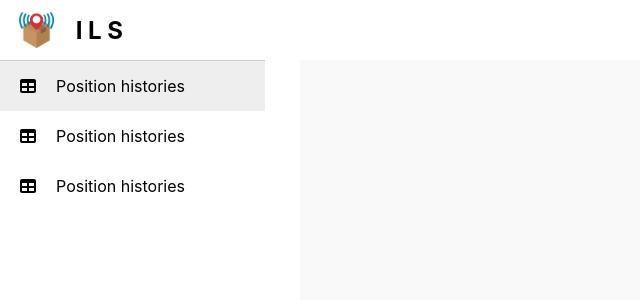
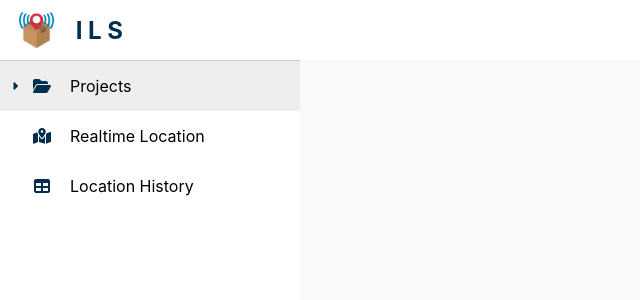
Before and after one commit to Nieraa/UWB-Client, a React (Create React App) app: page / in a window 1280 px wide. Shown: the top 300 px of the page, without its empty margins (0-640 px from the left). Built offline with nearby package versions, Linux system fonts and the light colour scheme.

Commit message:
add theme to components and add submenu to sidenav

```diff
--- a/src/components/appBar/AppBar.style.ts
+++ b/src/components/appBar/AppBar.style.ts
@@ -1,12 +1,13 @@
 import styled, { css } from "styled-components";
 import { maxLayout, minLayout } from "../../utils/breakpoint";
+import '../../theme/Theme.css';
 
 export const TopNavbar = styled.div`
   width: 100vw;
   height: 36px;
   position: fixed;
   padding: 12px 19px;
-  background-color: white;
+  background-color: var(--white);
 `;
 
 export const NavBrand = styled.div`
@@ -18,7 +19,7 @@ export const LogoWrapper = styled.a`
   img {
     margin-right: 22px;
   }
-  color: #000000;
+  color: var(--primary);
   text-decoration: none;
   font-size: 24px;
   font-weight: bolder;
--- a/src/components/main/Main.style.ts
+++ b/src/components/main/Main.style.ts
@@ -1,5 +1,6 @@
 import styled, { css } from "styled-components";
 import { maxLayout, minLayout } from "../../utils/breakpoint";
+import '../../theme/Theme.css';
 
 export const MainArea = styled.div`
   width: calc(100vw - 300px);
@@ -7,5 +8,5 @@ export const MainArea = styled.div`
   position: fixed;
   bottom: 0;
   right: 0;
-  background-color: #F9F9F9;
+  background-color: var(--grey);
 `;
--- a/src/components/sideNavbar/SideNavbar.style.ts
+++ b/src/components/sideNavbar/SideNavbar.style.ts
@@ -1,52 +1,86 @@
 import styled, { css } from "styled-components";
 import { maxLayout, minLayout } from "../../utils/breakpoint";
+import '../../theme/Theme.css';
 
-export const Navbar = styled.div`
-  width: 265px;
+export const Navbar = styled.ul`
+  width: 300px;
   height: calc(100vh - 60px);
   position: fixed;
   top: 60px;
-  border-top: 1px solid #CCCCCC;
-  border-bottom: 1px solid #CCCCCC;
+  margin: 0;
+  padding: 0;
+  border-top: 1px solid var(--grey100);
+  border-bottom: 1px solid var(--grey100);
   background-color: white;
   overflow-x: hidden;
-
-  @media ${minLayout.xxl} {
-    width: 300px;
-  }
 `;
 
-export const NavItem = styled.a<{ focusMenu: boolean }>`
-  color: black;
-  background-color: ${({ focusMenu }) => (focusMenu ? "#EEEEEE" : "#FFFFFF")};
+export const NavItem = styled.li`
+`;
+
+export const NavLink = styled.a<{ focusMenu: boolean, hasSubMenu: boolean }>`
+  color: var(--black);
+  background-color: ${(props) => (props.focusMenu ? "#EEEEEE" : "#FFFFFF")};
   text-decoration: none;
   height: 18px;
-  padding: 16px;
+  padding: ${(props) => (props.hasSubMenu ? "16px 9px" : "16px 30px")};
   display: flex;
   align-items: center;
   font-weight: 400;
   line-height: 24px;
 
   &:hover {
-    background-color: #EEEEEE;
+    background-color: var(--grey50);
     transition: all 0.2s;
   }
 
   svg {
     margin-right: 16px;
     width: 24px;
-    color: #000000;
+    color: var(--primary);
+  }
+
+  ${({ hasSubMenu }) =>
+    hasSubMenu &&
+      css`
+        svg:first-child {
+          margin-right: 9px;
+          width: 12px;
+          height: 12px;
+          color: var(--primary);
+        }
+      `}
+`;
+
+export const SubMenu = styled.ul<{ collapse: boolean, length: number }>`
+  display: ${(props) => (props.collapse ? "none" : "block")};
+  list-style: none;
+  height: ${(props) => (props.length > 6 ? "300px" : "auto")};
+  margin: 0;
+  padding: 0;
+  border-bottom: 1px solid var(--grey100);
+  overflow-y: auto;
+
+  ${NavLink} {
+    padding-left: 45px;
+  }
+
+  ::-webkit-scrollbar {
+    width: 20px;
+  }
+
+  ::-webkit-scrollbar-track {
+    background-color: transparent;
+  }
+
+  ::-webkit-scrollbar-thumb {
+    background-color: var(--grey200);
+    border-radius: 20px;
+    border: 6px solid transparent;
+    background-clip: content-box;
+  }
+
+  ::-webkit-scrollbar-thumb:hover {
+    background-color: var(--grey300);
   }
 `;
-
-export const NavImage = styled.div`
-  margin-right: 16px;
-  display: flex;
-  align-items: center;
-`;
-
-export const IconWrapper = styled.div`
-  margin-right: 8px;
-  display: flex;
-  align-content: center;
-`;
--- a/src/components/sideNavbar/SideNavbar.tsx
+++ b/src/components/sideNavbar/SideNavbar.tsx
@@ -1,16 +1,11 @@
-import { Navbar, NavItem } from "./SideNavbar.style";
+import { Navbar, NavItem, NavLink, SubMenu } from "./SideNavbar.style";
 import { FontAwesomeIcon } from "@fortawesome/react-fontawesome";
-import { faTable } from "@fortawesome/free-solid-svg-icons";
-
-// interface InnerItemProps {
-
-// }
+import { faTable, faMapLocationDot, faFolderOpen, faFileLines, faCaretRight, faCaretDown } from "@fortawesome/free-solid-svg-icons";
+import { useState } from "react";
 
 interface ItemProps {
   title: string;
   url: string;
-  src: string;
-  alt: string;
 }
 
 interface SideNavbarProps {
@@ -18,20 +13,48 @@ interface SideNavbarProps {
 }
 
 export const SideNavbar = (props: SideNavbarProps) => {
-  // const { items } = props;
+  const { items } = props;
+  const hasSubMenu = items.length > 0 ? true : false;
+
+  const [collapse, setCollapse] = useState(true);
+
   return (
     <Navbar>
-      <NavItem href="" target="_blank" rel="noopener noreferrer" focusMenu={true}>
-        <FontAwesomeIcon icon={faTable} />
-        Position histories
+      <NavItem>
+        <NavLink href="" focusMenu={true} hasSubMenu={hasSubMenu}>
+          {hasSubMenu ?
+            collapse ?
+              <FontAwesomeIcon icon={faCaretRight} onClick={() => setCollapse(!collapse)}/>
+              : <FontAwesomeIcon icon={faCaretDown} onClick={() => setCollapse(!collapse)}/>
+              : <></>
+              }
+          <FontAwesomeIcon icon={faFolderOpen} />
+          Projects
+        </NavLink>
+        {hasSubMenu &&
+          <SubMenu collapse={collapse} length={items.length}>
+            {items.map((item) =>
+              <li>
+                <NavLink href={item.url} focusMenu={false} hasSubMenu={false}>
+                  <FontAwesomeIcon icon={faFileLines} />
+                  {item.title}
+                </NavLink>
+              </li>
+            )}
+          </SubMenu>
+        }
       </NavItem>
-      <NavItem href="" target="_blank" rel="noopener noreferrer" focusMenu={false}>
-        <FontAwesomeIcon icon={faTable} />
-        Position histories
+      <NavItem>
+        <NavLink href="#" focusMenu={false} hasSubMenu={false}>
+          <FontAwesomeIcon icon={faMapLocationDot} />
+          Realtime Location
+        </NavLink>
       </NavItem>
-      <NavItem href="" target="_blank" rel="noopener noreferrer" focusMenu={false}>
-        <FontAwesomeIcon icon={faTable} />
-        Position histories
+      <NavItem>
+        <NavLink href="#" focusMenu={false} hasSubMenu={false}>
+          <FontAwesomeIcon icon={faTable} />
+          Location History
+        </NavLink>
       </NavItem>
     </Navbar>
   );
```
